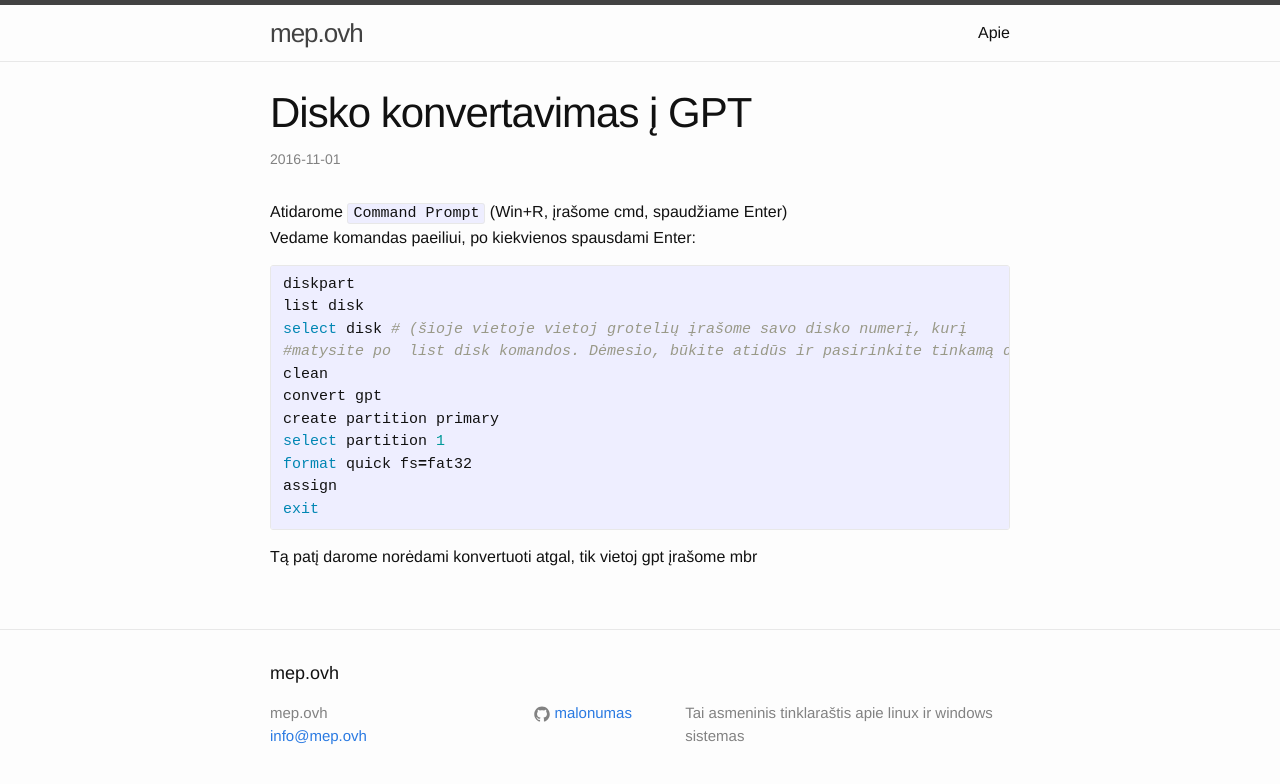
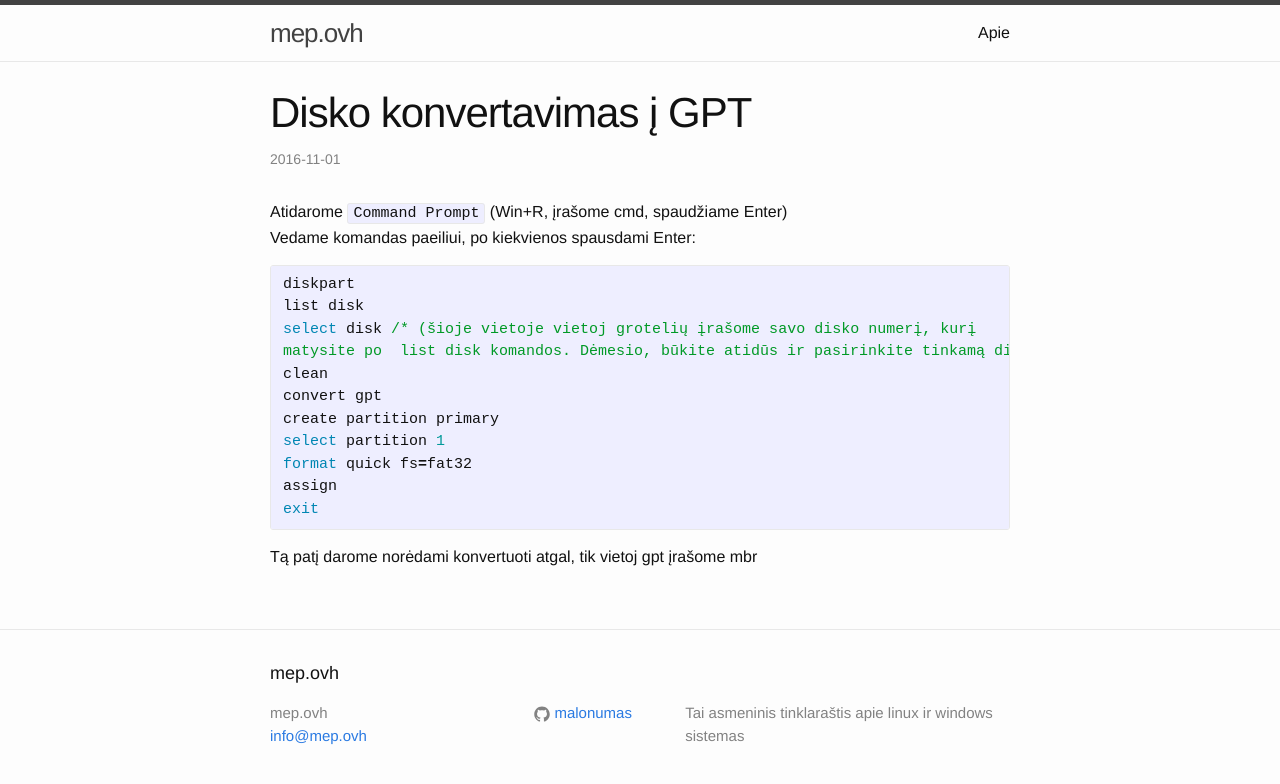
Before and after one commit to malonumas/malonumas.github.io, a Jekyll site: the page built from _posts/2016-11-01-disko-konvertavimas-i-gpt .markdown, in a window 1280 px wide. Shown: the top 784 px of the page. Built offline with Jekyll 4.4.1, drawn with Linux system fonts in a browser that asks for light colours.

Commit message:
atnaujinimas 2016-11-01

```diff
--- a/_posts/2016-11-01-disko-konvertavimas-i-gpt .markdown
+++ b/_posts/2016-11-01-disko-konvertavimas-i-gpt .markdown
@@ -10,8 +10,8 @@
 {% highlight ruby %}
 diskpart
 list disk
-select disk # (šioje vietoje vietoj grotelių įrašome savo disko numerį, kurį
-#matysite po  list disk komandos. Dėmesio, būkite atidūs ir pasirinkite tinkamą diską!)
+select disk /* (šioje vietoje vietoj grotelių įrašome savo disko numerį, kurį
+matysite po  list disk komandos. Dėmesio, būkite atidūs ir pasirinkite tinkamą diską!)*/
 clean
 convert gpt
 create partition primary
```
